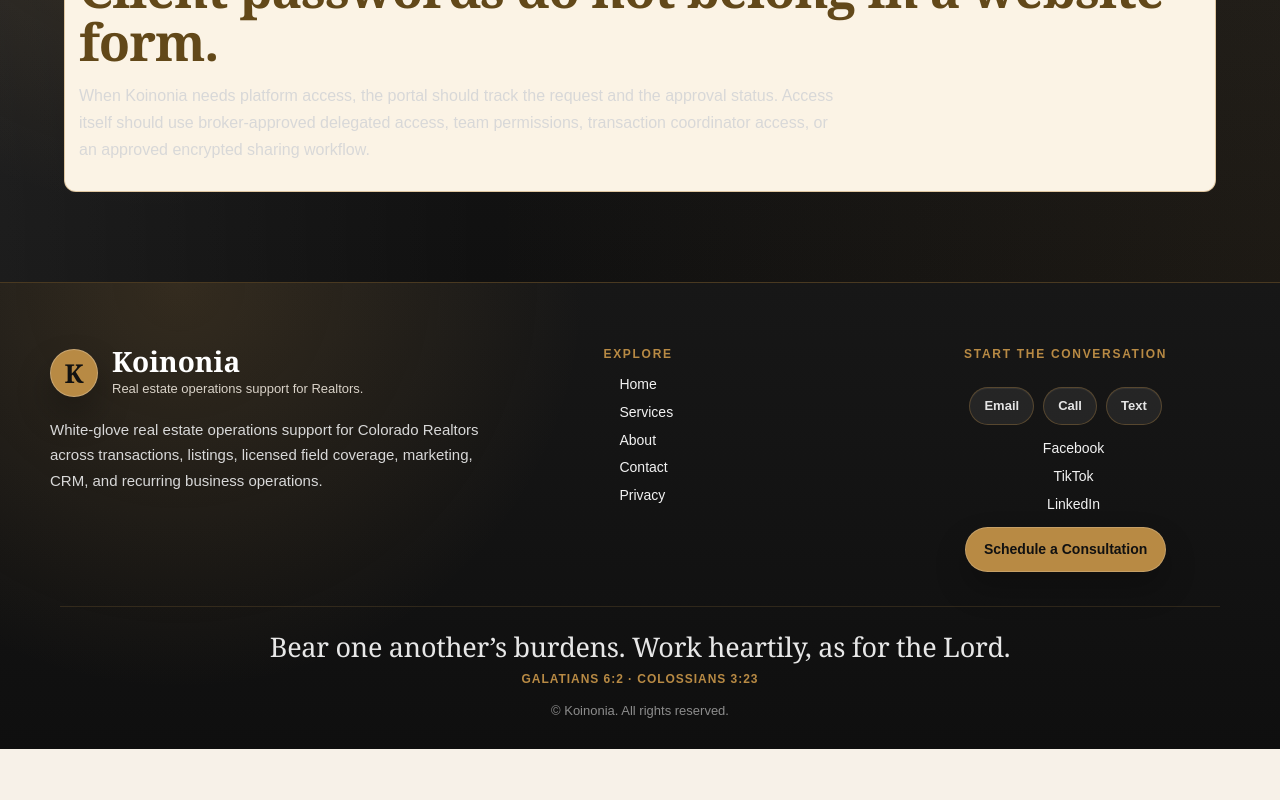
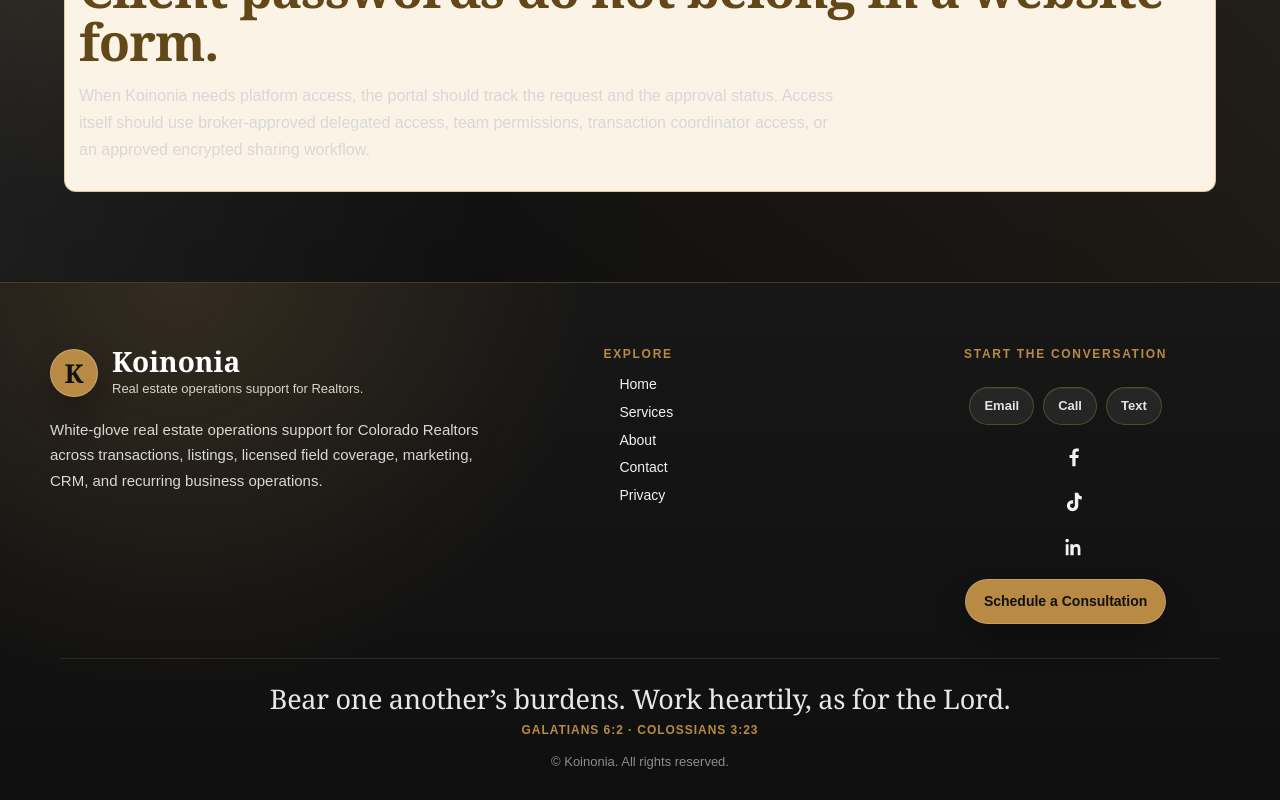
Before and after one commit to KoinoniaTransactions/Reynalds-OS, a Next.js app in the folder apps/web/: page /client in a window 1280 px wide. Shown: the part 1704-2504 px from the top of the page. Before the commit the page ends 2453 px from the top, so only its background shows below. Built offline with nearby package versions, Linux system fonts and the light colour scheme; no server answers.

Commit message:
style(koinonia): replace social text links with accessible brand icons

```diff
--- a/apps/web/components/site/Footer/Footer.tsx
+++ b/apps/web/components/site/Footer/Footer.tsx
@@ -65,8 +65,24 @@ export function Footer() {
 
           <nav aria-label="Koinonia social media" className="koinonia-footer-social">
             {socialLinks.map((link) => (
-              <a key={link.label} href={link.href} target="_blank" rel="noopener noreferrer">
-                {link.label}
+              <a
+                key={link.label}
+                href={link.href}
+                target="_blank"
+                rel="noopener noreferrer"
+                aria-label={`Koinonia on ${link.label} (opens in a new tab)`}
+                title={link.label}
+                style={{ display: "inline-flex", alignItems: "center", justifyContent: "center", width: 36, height: 36 }}
+              >
+                {link.label === "Instagram" ? (
+                  <svg aria-hidden="true" width="22" height="22" viewBox="0 0 24 24" fill="none" stroke="currentColor" strokeWidth="1.8" strokeLinecap="round" strokeLinejoin="round"><rect x="2" y="2" width="20" height="20" rx="5"/><circle cx="12" cy="12" r="4"/><circle cx="18" cy="6" r="1" fill="currentColor" stroke="none"/></svg>
+                ) : link.label === "Facebook" ? (
+                  <svg aria-hidden="true" width="22" height="22" viewBox="0 0 24 24" fill="currentColor"><path d="M13.7 22v-8.8h3l.45-3.45H13.7V7.55c0-1 .28-1.67 1.72-1.67h1.83V2.8c-.32-.05-1.4-.14-2.66-.14-2.65 0-4.46 1.62-4.46 4.6v2.49h-3v3.45h3V22h3.57Z"/></svg>
+                ) : link.label === "TikTok" ? (
+                  <svg aria-hidden="true" width="22" height="22" viewBox="0 0 24 24" fill="currentColor"><path d="M16.7 2c.2 2.25 1.55 3.6 3.75 3.75v3.5c-1.5.08-2.8-.34-3.75-1.1v7.38c0 4.08-2.84 6.47-6.25 6.47-3.46 0-6.2-2.58-6.2-5.88 0-3.6 2.84-6.07 6.85-5.9v3.52c-2.08-.28-3.32.77-3.32 2.38 0 1.44 1.13 2.39 2.58 2.39 1.42 0 2.55-.94 2.55-2.67V2h3.79Z"/></svg>
+                ) : (
+                  <svg aria-hidden="true" width="22" height="22" viewBox="0 0 24 24" fill="currentColor"><path d="M4.5 3a2 2 0 1 0 0 4 2 2 0 0 0 0-4ZM3 9h3v12H3V9Zm5 0h3v1.7c.6-1.1 1.8-2 3.6-2 3.75 0 4.4 2.46 4.4 5.67V21h-3v-5.96c0-1.42-.02-3.25-2-3.25-2 0-2.3 1.56-2.3 3.15V21H8V9Z"/></svg>
+                )}
               </a>
             ))}
           </nav>
```
